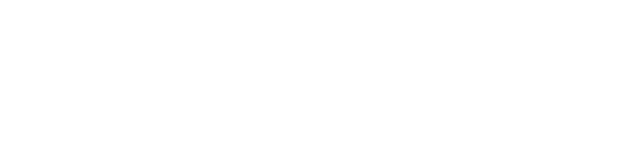
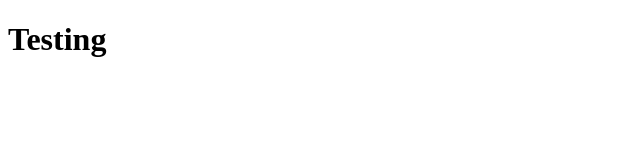
Before and after one commit to tiffiecheng/iat339-demo-lab4, a plain HTML site: page index.html in a window 1280 px wide. Shown: the whole page, without its empty margins (0-640 px from the left). Drawn offline with Linux system fonts and the light colour scheme.

Commit message:
Added a Test Heading

```diff
--- a/index.html
+++ b/index.html
@@ -4,5 +4,7 @@
 		<title>Week 4 Git Repo Tutorial</title>
 		<meta charset="utf-8">
 	</head>
-	<body></body>
+	<body>
+		<h1>Testing</h1>
+	</body>
 </html>
```
